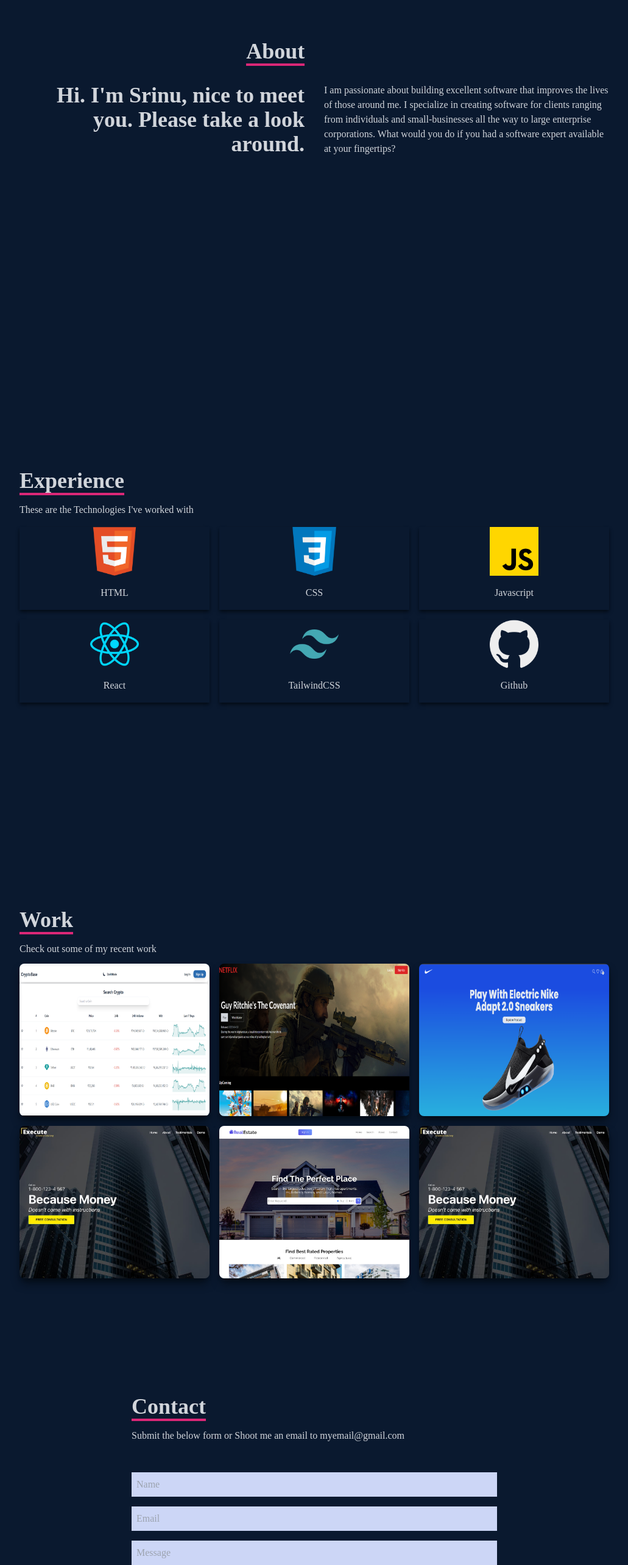
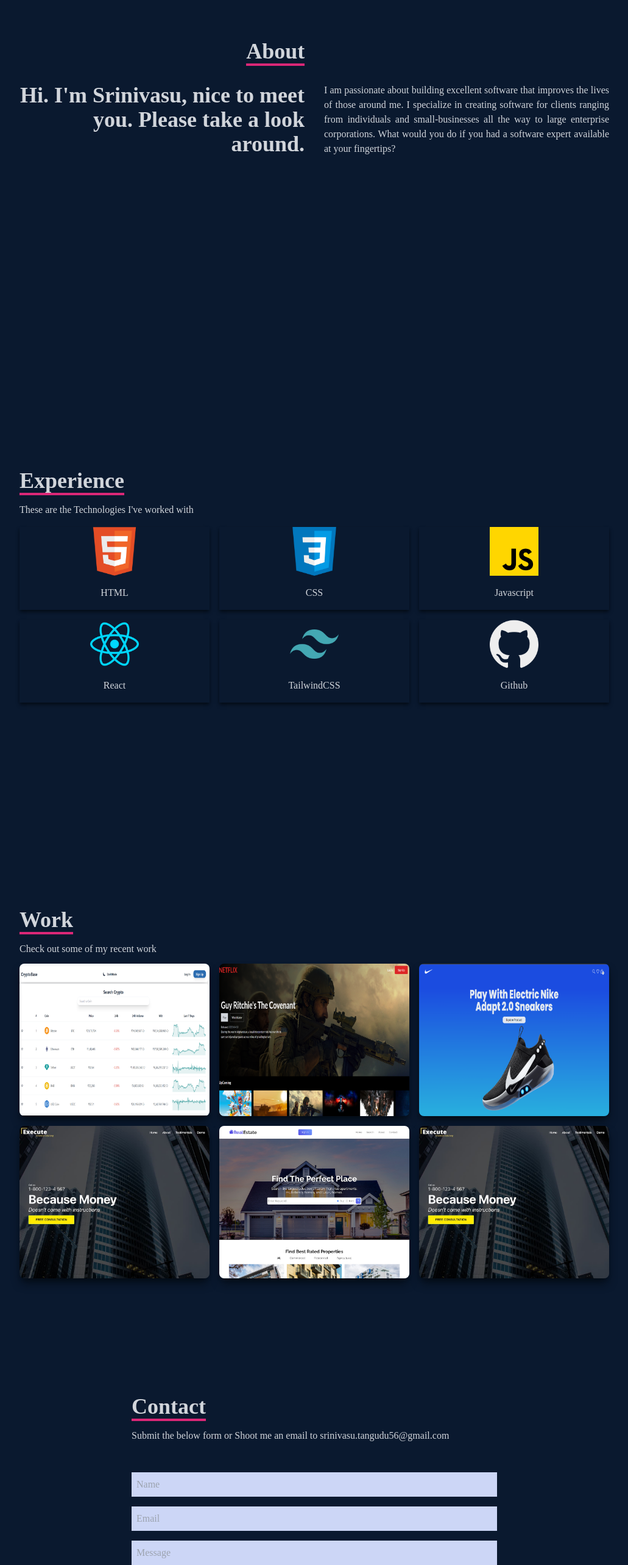
Before and after one commit to TanguduSrinivasu/ReactPortfolio, a React (Create React App) app: page / in a window 1280 px wide. Shown: the part 1040-3606 px from the top of the page at 61% size, without its empty margins (124-1155 px from the left). Built offline with nearby package versions, Linux system fonts and the light colour scheme; the HTML template or start-up script is replaced by a standard one.

Commit message:
added modified resume drive link

```diff
--- a/src/components/About.js
+++ b/src/components/About.js
@@ -16,14 +16,14 @@ const About = () => {
         <div className="max-w-[1000px] w-full flex flex-col sm:flex-row gap-8 px-4">
           <div className="sm:w-1/2 text-4xl font-bold sm:text-right">
              {/* If the width is greater than 640px then text should be align to right */}
-            <p>Hi. I'm Srinu, nice to meet you. Please take a look around.</p>
+            <p>Hi. I'm Srinivasu, nice to meet you. Please take a look around.</p>
           </div>
-          <div className="sm:w-1/2">
-            <p><p>I am passionate about building excellent software that improves
+          <div className="sm:w-1/2 text-justify">
+           <p>I am passionate about building excellent software that improves
               the lives of those around me. I specialize in creating software
               for clients ranging from individuals and small-businesses all the
               way to large enterprise corporations. What would you do if you had
-              a software expert available at your fingertips?</p> </p>
+              a software expert available at your fingertips?</p>
           </div>
         </div>
       </div>
--- a/src/components/Contact.js
+++ b/src/components/Contact.js
@@ -8,7 +8,7 @@ const Contact = () => {
 
             <div className='pb-8 pt-16 text-gray-300'>
                 <p className='text-4xl font-bold inline border-b-4 border-pink-600'>Contact</p>
-                <p className='py-4'>Submit the below form or Shoot me an email to myemail@gmail.com</p>
+                <p className='py-4'>Submit the below form or Shoot me an email to srinivasu.tangudu56@gmail.com</p>
             </div>
 
             <input className='bg-[#ccd6f6] p-2' type='text' placeholder='Name' name='name' required/>
--- a/src/components/NavBar.js
+++ b/src/components/NavBar.js
@@ -103,7 +103,7 @@ const NavBar = () => {
             </a>
         </li>
         <li className='w-[160px] h-[60px] bg-[#565f69] ml-[-100px] hover:ml-[0px] duration-500'>
-            <a href='https://drive.google.com/file/d/18S-41kIz8uv7n6d6pp1tSLL1JYOog1ZT/view?usp=share_link' target='_blank' rel="noopener noreferrer" className='flex justify-between items-center mt-[15px]'>
+            <a href='https://drive.google.com/file/d/1u-GyrraHpRcbDjAGjeggOZ7nCLs943bc/view?usp=drive_link' target='_blank' rel="noopener noreferrer" className='flex justify-between items-center mt-[15px]'>
                 Resume<BsFillPersonLinesFill size={30}/>
             </a>
         </li>
--- a/src/components/Work.js
+++ b/src/components/Work.js
@@ -94,7 +94,7 @@ const Work = () => {
             {/* Hover Effects */}
             <div className='opacity-0 group-hover:opacity-100'>
               <p className='text-2xl font-bold text-white  tracking-wider'>
-                ReactJS Application
+              Coming Soon
               </p>
 
               <div className='pt-8 text-center'>
@@ -117,7 +117,7 @@ const Work = () => {
             {/* Hover Effects */}
             <div className='opacity-0 group-hover:opacity-100'>
               <p className='text-2xl font-bold text-white  tracking-wider'>
-                ReactJS Application
+              Coming Soon
               </p>
 
               <div className='pt-8 text-center'>
@@ -141,7 +141,7 @@ const Work = () => {
             {/* Hover Effects */}
             <div className='opacity-0 group-hover:opacity-100'>
               <p className='text-2xl font-bold text-white  tracking-wider'>
-                ReactJS Application
+                Coming Soon
               </p>
 
               <div className='pt-8 text-center'>
```
